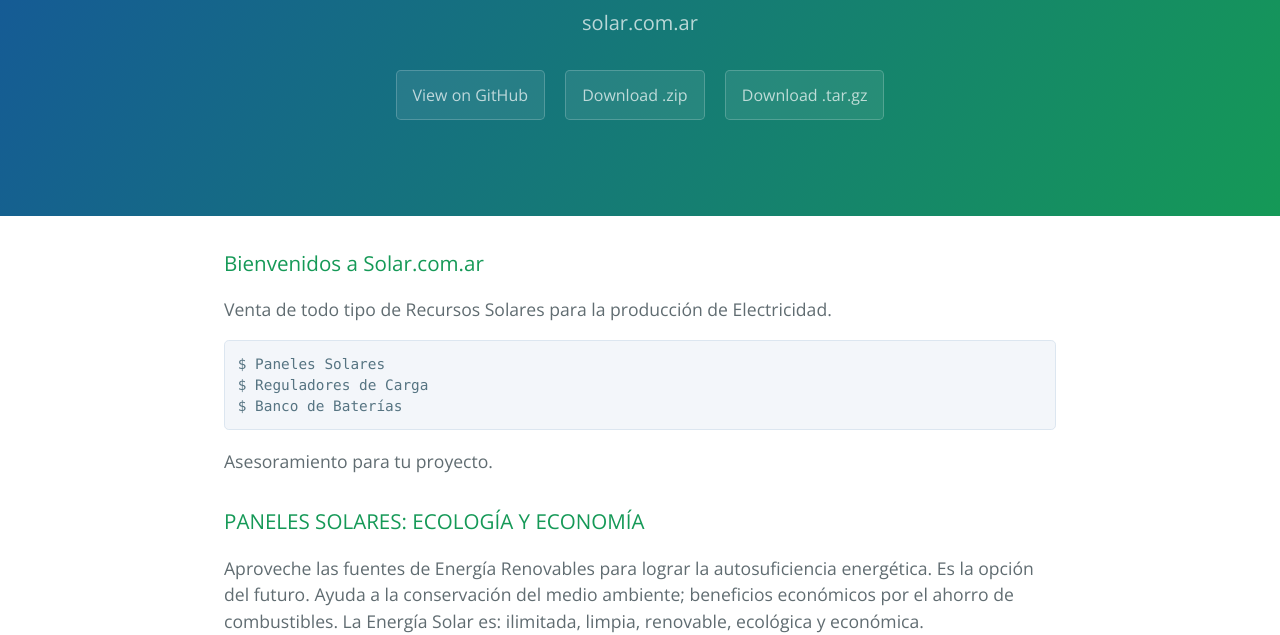
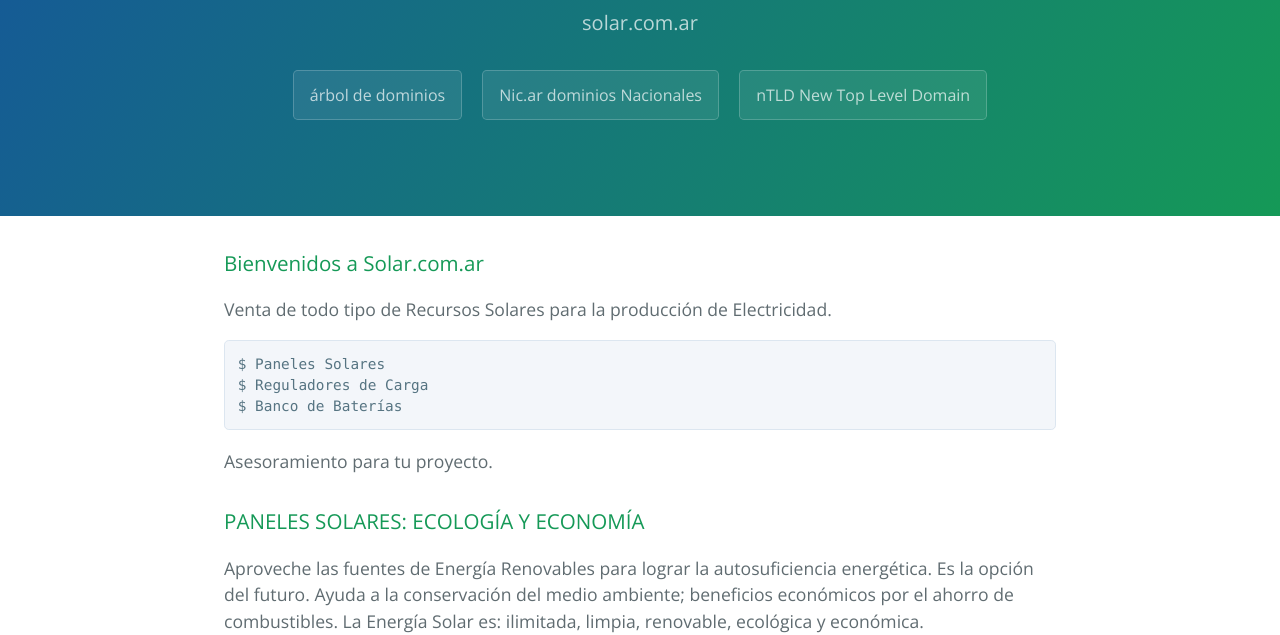
Before and after one commit to avilaroman/solar, a plain HTML site: page index.html in a window 1280 px wide. Shown: the part 167-802 px from the top of the page. Drawn offline with nearby package versions, Linux system fonts and the light colour scheme.

Commit message:
Update index.html

```diff
--- a/index.html
+++ b/index.html
@@ -13,9 +13,9 @@
     <section class="page-header">
       <h1 class="project-name">Solar</h1>
       <h2 class="project-tagline">solar.com.ar</h2>
-      <a href="https://github.com/avilaroman/solar" class="btn">View on GitHub</a>
-      <a href="https://github.com/avilaroman/solar/zipball/master" class="btn">Download .zip</a>
-      <a href="https://github.com/avilaroman/solar/tarball/master" class="btn">Download .tar.gz</a>
+      <a href="https://github.com/avilaroman/solar" class="btn">árbol de dominios</a>
+      <a href="https://github.com/avilaroman/solar/zipball/master" class="btn">Nic.ar dominios Nacionales</a>
+      <a href="https://github.com/avilaroman/solar/tarball/master" class="btn">nTLD New Top Level Domain</a>
     </section>
 
     <section class="main-content">
```
